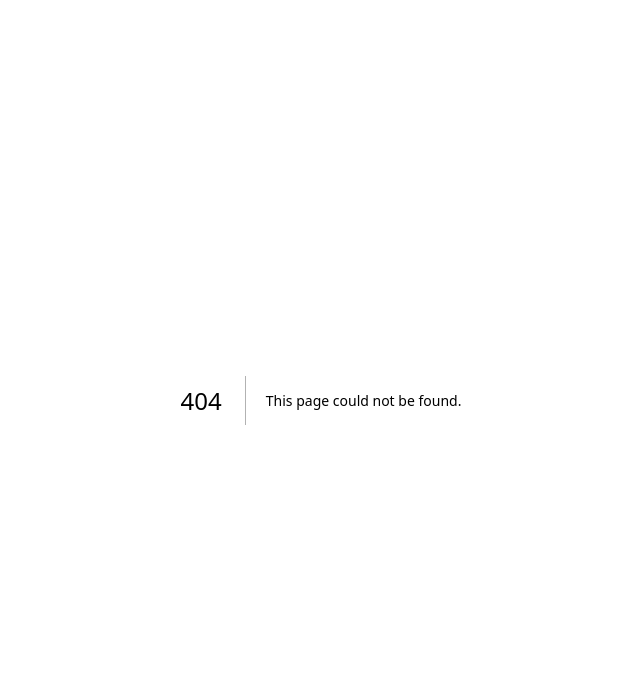
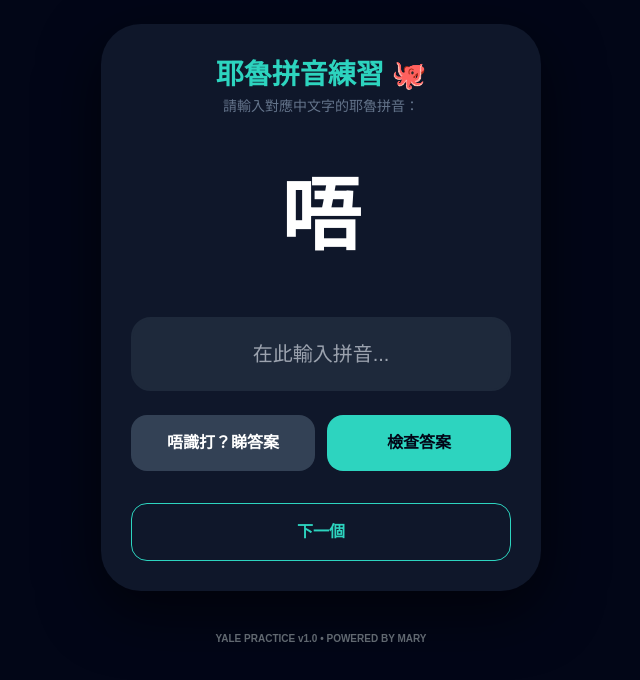
Before and after one commit to iskc1114/ocean-id, a Next.js app: page /yale in a window 1280 px wide. Before the commit this address had no page. Shown: the top 680 px of the page, without its empty margins (319-959 px from the left). Built offline with nearby package versions, Linux system fonts and the light colour scheme.

Commit message:
Deploy Yale Practice tool as a sub-page of Ocean ID

```diff
--- /dev/null
+++ b/app/yale/page.js
@@ -0,0 +1,87 @@
+"use client";
+import React, { useState, useEffect } from 'react';
+
+export default function YalePractice() {
+    const quizData = [
+        { word: "唔", yale: "m", note: "常用的否定詞" },
+        { word: "係", yale: "haih", note: "係/是" },
+        { word: "啲", yale: "di", note: "些/啲" },
+        { word: "咗", yale: "jo", note: "了 (過去式)" },
+        { word: "佢", yale: "keuih", note: "他/她" },
+        { word: "諗", yale: "lam", note: "想/考慮" },
+        { word: "㗎", yale: "ga", note: "語氣助詞" },
+        { word: "嘢", yale: "yeh", note: "東西/事物" },
+        { word: "嘅", yale: "ge", note: "的" },
+        { word: "攞", yale: "lo", note: "拿" },
+        { word: "喺", yale: "hai2", note: "在 (耶魯拼音有時用2聲代表高平)" },
+        { word: "仲", yale: "juhng", note: "還/仍然" }
+    ];
+
+    const [currentIdx, setCurrentIdx] = useState(0);
+    const [input, setInput] = useState('');
+    const [feedback, setFeedback] = useState('');
+    const [showHint, setShowHint] = useState(false);
+
+    const checkAnswer = () => {
+        const correct = quizData[currentIdx].yale.toLowerCase();
+        if (input.trim().toLowerCase() === correct) {
+            setFeedback("✅ 啱喇！好叻呀！");
+        } else {
+            setFeedback("❌ 差少少，再試下？");
+        }
+    };
+
+    const nextWord = () => {
+        setCurrentIdx((prev) => (prev + 1) % quizData.length);
+        setInput('');
+        setFeedback('');
+        setShowHint(false);
+    };
+
+    return (
+        <div style={{ backgroundColor: '#020617', minHeight: '100vh', color: '#f0fdfa', padding: '24px', fontFamily: 'sans-serif', display: 'flex', flexDirection: 'column', alignItems: 'center' }}>
+            <div style={{ maxWidth: '440px', width: '100%', backgroundColor: '#0f172a', padding: '30px', borderRadius: '40px', textAlign: 'center', boxShadow: '0 20px 60px rgba(0,0,0,0.6)' }}>
+                <h1 style={{ color: '#2dd4bf', fontSize: '28px', fontWeight: '900' }}>耶魯拼音練習 🐙</h1>
+                <p style={{ color: '#64748b', fontSize: '14px' }}>請輸入對應中文字的耶魯拼音：</p>
+
+                <div style={{ fontSize: '80px', fontWeight: '900', margin: '40px 0', color: 'white' }}>
+                    {quizData[currentIdx].word}
+                </div>
+
+                <input
+                    type="text"
+                    value={input}
+                    onChange={(e) => setInput(e.target.value)}
+                    onKeyPress={(e) => e.key === 'Enter' && checkAnswer()}
+                    style={{ width: '100%', padding: '20px', fontSize: '20px', borderRadius: '20px', border: '2px solid #1e293b', background: '#1e293b', color: 'white', textAlign: 'center', outline: 'none', boxSizing: 'border-box' }}
+                    placeholder="在此輸入拼音..."
+                />
+
+                <div style={{ display: 'grid', gridTemplateColumns: '1fr 1fr', gap: '12px', marginTop: '24px' }}>
+                    <button onClick={() => setShowHint(true)} style={{ padding: '16px', borderRadius: '16px', border: 'none', background: '#334155', color: 'white', fontWeight: 'bold', cursor: 'pointer' }}>
+                        唔識打？睇答案
+                    </button>
+                    <button onClick={checkAnswer} style={{ padding: '16px', borderRadius: '16px', border: 'none', background: '#2dd4bf', color: '#020617', fontWeight: 'bold', cursor: 'pointer' }}>
+                        檢查答案
+                    </button>
+                </div>
+
+                {feedback && <div style={{ marginTop: '24px', fontSize: '18px', fontWeight: 'bold', color: feedback.startsWith('✅') ? '#2dd4bf' : '#f87171' }}>{feedback}</div>}
+
+                {showHint && (
+                    <div style={{ marginTop: '20px', padding: '16px', background: 'rgba(45, 212, 191, 0.1)', borderRadius: '16px', border: '1px solid rgba(45, 212, 191, 0.2)' }}>
+                        正確拼音：<strong style={{ color: '#2dd4bf' }}>{quizData[currentIdx].yale}</strong><br/>
+                        <small style={{ color: '#94a3b8' }}>{quizData[currentIdx].note}</small>
+                    </div>
+                )}
+
+                <button onClick={nextWord} style={{ marginTop: '32px', width: '100%', background: 'none', border: '1px solid #2dd4bf', color: '#2dd4bf', padding: '16px', borderRadius: '16px', fontWeight: 'bold', cursor: 'pointer' }}>
+                    下一個
+                </button>
+            </div>
+            <footer style={{ marginTop: '40px', opacity: '0.4', fontSize: '10px', fontWeight: 'bold' }}>
+                YALE PRACTICE v1.0 • POWERED BY MARY
+            </footer>
+        </div>
+    );
+}
```
